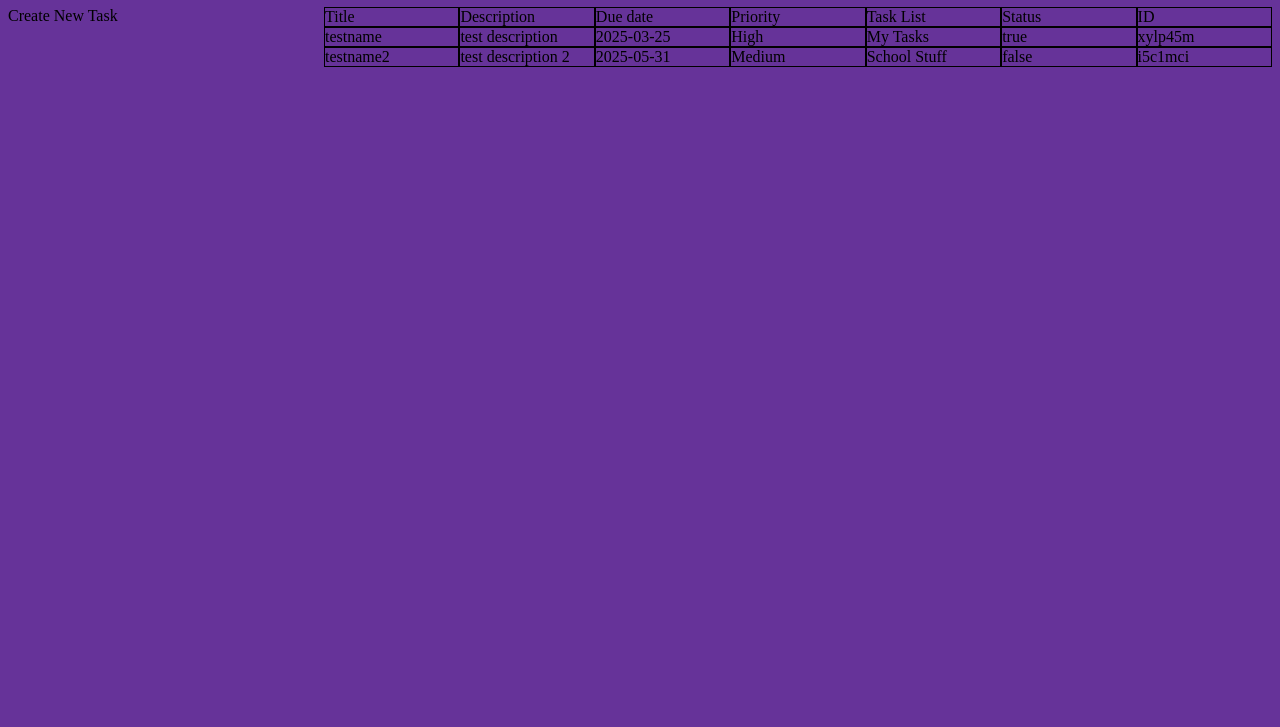
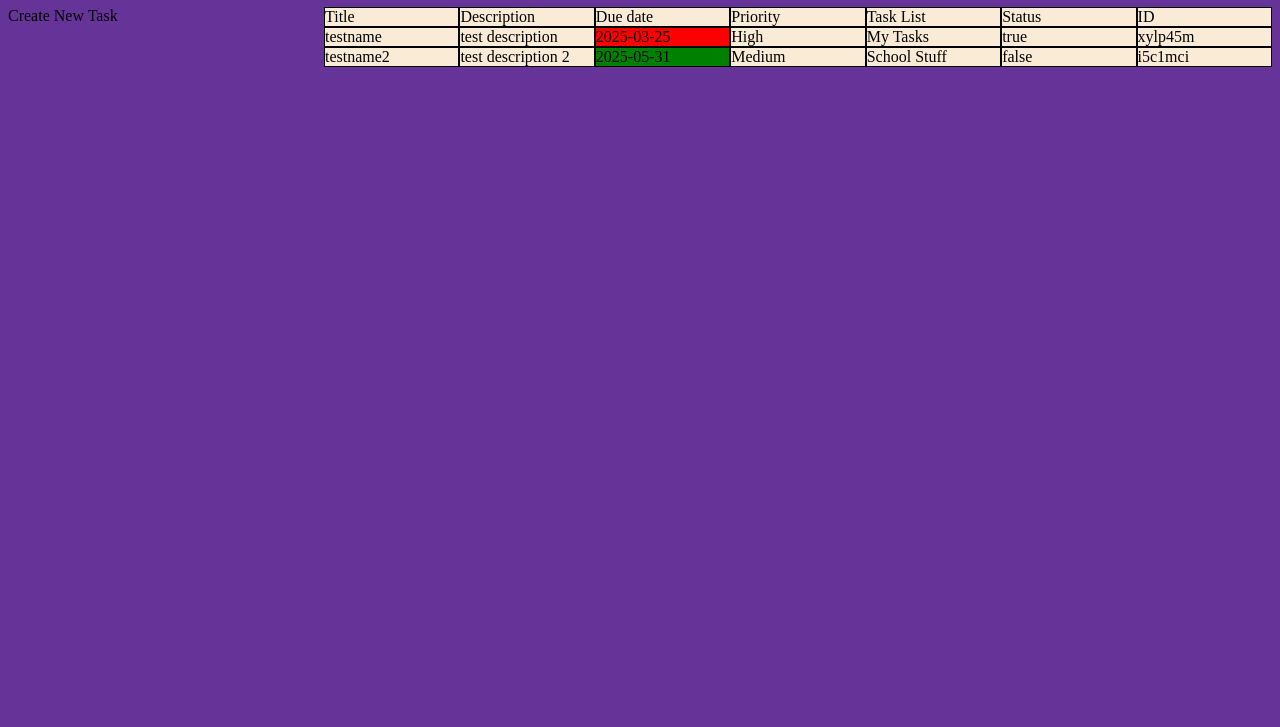
Before and after one commit to Tomppa87/todolist_v4, a website built with webpack: page src/template.html in a window 1280 px wide. Shown: the part 73-800 px from the top of the page. Built offline with nearby package versions, Linux system fonts and the light colour scheme.

Commit message:
css color based on urgency

```diff
--- a/src/dom.js
+++ b/src/dom.js
@@ -16,6 +16,7 @@ export function updateDOM(filter) {
     for (let prop in filteredTasks[i]) {
       let taskCardProperty = document.createElement("span");
       taskCardProperty.classList.add(prop);
+      // adding class based on urgency from taskUrgency object
       if (prop === "dueDate") {
         if (filteredTasks[i].dateDifference < taskUrgency.high) {
           taskCardProperty.classList.add("highUrgency");
--- a/src/styles.css
+++ b/src/styles.css
@@ -9,7 +9,17 @@ body {
 .taskCard {
   display: grid;
   grid-template-columns: repeat(7, 1fr);
+  background-color: antiquewhite;
 }
 .taskCard > * {
   border: 1px, solid, black;
 }
+.highUrgency {
+  background-color: red;
+}
+.mediumUrgency {
+  background-color: yellow;
+}
+.lowUrgency {
+  background-color: green;
+}
```
